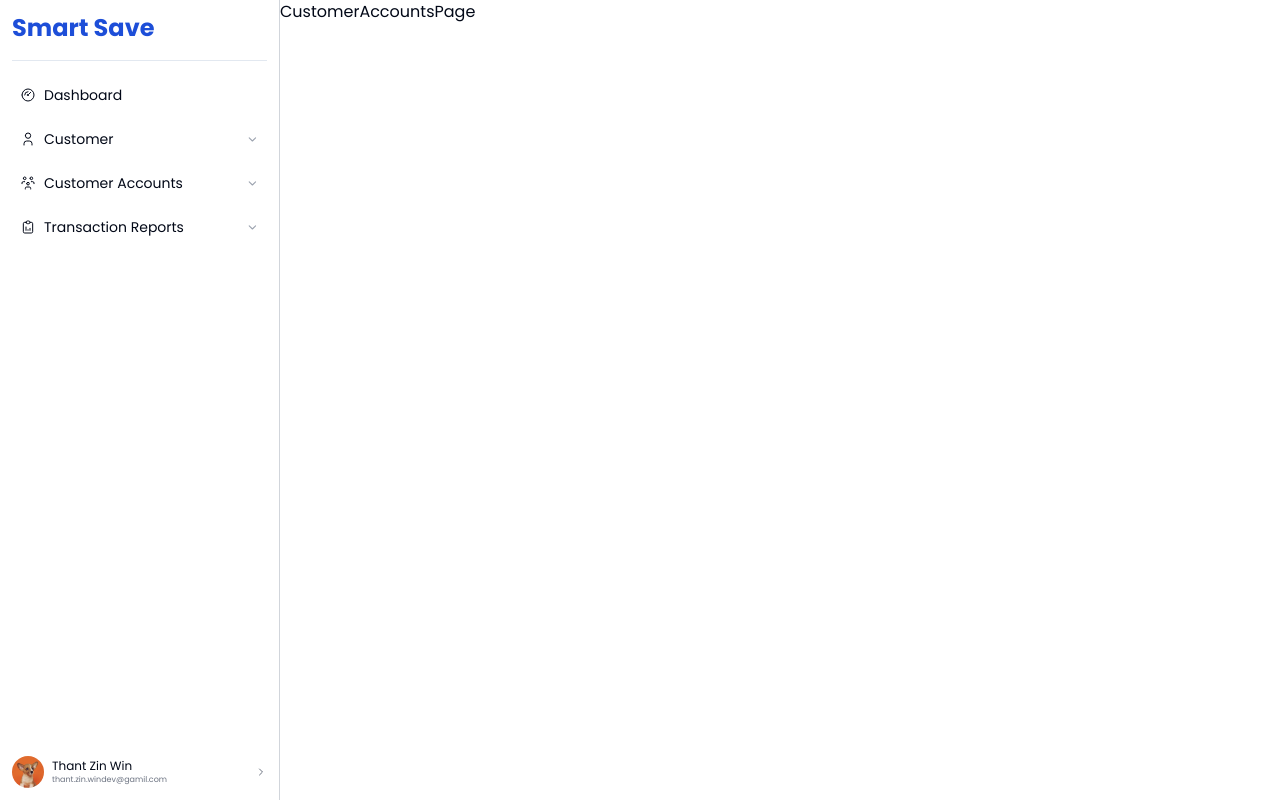
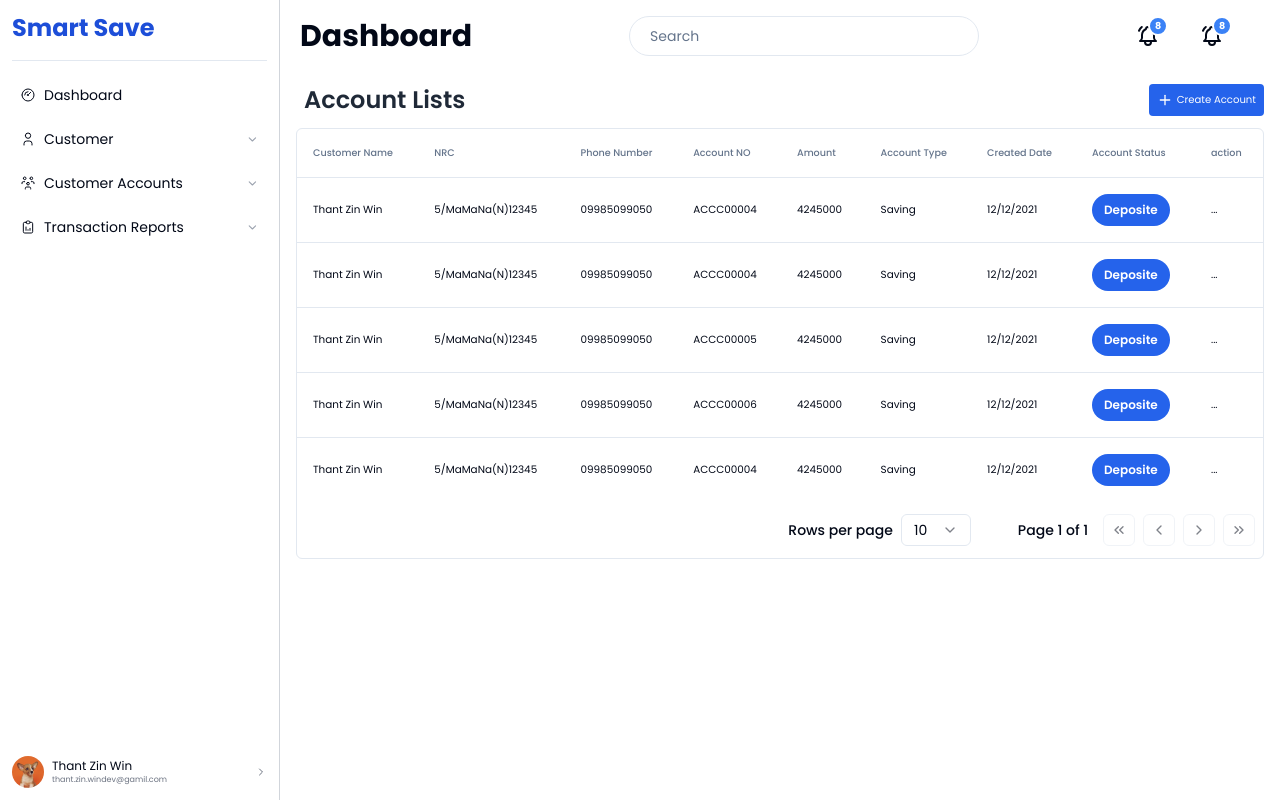
Before and after one commit to Micheal-Winn/smart-dashboard, a Next.js app: page /accounts in a window 1280 px wide. Built offline with nearby package versions, Linux system fonts and the light colour scheme.

Commit message:
feat:add customer accounts components

```diff
--- /dev/null
+++ b/app/accounts/layout.tsx
@@ -0,0 +1,17 @@
+import Navbar from '@/components/HeaderNav/Navbar'
+import React from 'react'
+
+const AccountsPageLayout = ({
+    children
+}:{
+    children:React.ReactNode
+}) => {
+  return (
+    <main className='overflow-y-scroll h-screen'>
+        <Navbar/>
+        {children}
+    </main>
+  )
+}
+
+export default AccountsPageLayout
--- a/app/accounts/page.tsx
+++ b/app/accounts/page.tsx
@@ -1,8 +1,18 @@
 import React from 'react'
+import { accountList } from '@/components/utils/DummyData/data'
+import { CustomerDataTable } from '@/components/TableComponents/CustomerTable/data.table'
+import {customerAccountsColumns} from '@/components/TableComponents/CustomerAccountsComponents/customer.accounts.columns'
+import CreateBankAccountModal from '@/components/TableComponents/CustomerAccountsComponents/create.bank.account.modal'
 
 const CustomerAccountsPage = () => {
   return (
-    <div>CustomerAccountsPage</div>
+    <main className="mt-4 px-4">
+      <section className="flex justify-between items-center w-full pl-2 overflow-hidden">
+        <h2 className="lg:text-base xl:text-2xl font-semibold my-3 text-gray-800">Account Lists</h2>
+        <CreateBankAccountModal/>
+      </section>
+      <CustomerDataTable columns={customerAccountsColumns} data={accountList} />
+    </main>
   )
 }
 
--- /dev/null
+++ b/components/TableComponents/CustomerAccountsComponents/create.bank.account.modal.tsx
@@ -0,0 +1,125 @@
+"use client";
+import React from "react";
+import {
+  Dialog,
+  DialogContent,
+
+  DialogTrigger,
+} from "@/components/ui/dialog";
+import { IconPlus } from "@tabler/icons-react";
+import { Input } from "@/components/ui/input";
+import { Label } from "@/components/ui/label";
+import {
+  Select,
+  SelectContent,
+  SelectItem,
+  SelectTrigger,
+  SelectValue,
+} from "@/components/ui/select";
+import ButtonUtil from "@/components/utils/ButtonComponent/Button";
+import { zodResolver } from "@hookform/resolvers/zod";
+import * as z from "zod";
+import { useForm } from "react-hook-form";
+import {
+  Form,
+  FormControl,
+  FormField,
+  FormItem,
+  FormLabel,
+  FormMessage,
+} from "@/components/ui/form";
+
+const FormSchema = z.object({
+  accountType: z.string({
+    required_error: "Account type is required",
+  }),
+  name: z.string({
+    required_error: "Name is required",
+  }),
+  amount: z.string({
+    required_error: "Amount is required",
+  }),
+});
+
+const CreateBankAccountModal = () => {
+  const form = useForm<z.infer<typeof FormSchema>>({
+    resolver: zodResolver(FormSchema),
+  });
+
+  return (
+    <Dialog>
+      <DialogTrigger className="flex items-center sm:gap-1 2xl:gap-3 bg-blue-600 text-white sm:px-2 2xl:px-4 sm:py-2 xl:py-2 rounded-sm sm:text-[0.63rem]">
+        <IconPlus className="sm:h-4 sm:w-4" />
+        <span>Create Account</span>
+      </DialogTrigger>
+      <DialogContent>
+        <Form {...form}>
+          <form >
+            <section className="grid grid-cols-2 gap-x-6 gap-y-4">
+            <FormField
+              control={form.control}
+              name="accountType"
+              render={({ field }) => (
+                <FormItem>
+                  <FormLabel  className="sm:text-[0.8rem] xl:text-md">Select Account</FormLabel>
+                  <Select
+                    onValueChange={field.onChange}
+                    defaultValue={field.value}
+                  >
+                    <FormControl>
+                      <SelectTrigger>
+                        <SelectValue placeholder="Select Account Type" />
+                      </SelectTrigger>
+                    </FormControl>
+                    <SelectContent>
+                      <SelectItem value="savingAccount">
+                        Saving Account
+                      </SelectItem>
+                      <SelectItem value="depositeAccount">
+                        Deposite Account
+                      </SelectItem>
+                    </SelectContent>
+                  </Select>
+                  <FormMessage />
+                </FormItem>
+              )}
+            />
+            <FormField
+              control={form.control}
+              name="name"
+              render={({ field }) => (
+                <FormItem>
+                  <FormLabel className="sm:text-[0.8rem] xl:text-md">Username</FormLabel>
+                  <FormControl>
+                    <Input placeholder="Name" {...field} className="sm:py-1 xl:py-2"/>
+                  </FormControl>
+                  <FormMessage />
+                </FormItem>
+              )}
+            />
+            <FormField
+              control={form.control}
+              name="amount"
+              render={({ field }) => (
+                <FormItem>
+                  <FormLabel className="sm:text-[0.8rem] xl:text-md">Amount</FormLabel>
+                  <FormControl>
+                    <Input placeholder="Name" {...field} className="sm:py-1 xl:py-2"/>
+                  </FormControl>
+                  <FormMessage />
+                </FormItem>
+              )}
+            />
+            </section>
+            <div className="flex justify-end items-center">
+            <ButtonUtil name="Create" className="bg-blue-600 hover:bg-blue-700" type="submit"/>
+          </div>
+          </form>
+
+        </Form>
+      </DialogContent>
+    </Dialog>
+  );
+};
+
+export default CreateBankAccountModal;
--- /dev/null
+++ b/components/TableComponents/CustomerAccountsComponents/customer.accounts.columns.tsx
@@ -0,0 +1,45 @@
+"use client"
+import React from 'react'
+import { ColumnDef } from '@tanstack/react-table'
+import { TableData } from '@/Type'
+import DepositeModal from './deposite.modal'
+
+export const customerAccountsColumns:ColumnDef<TableData>[] = [
+    {
+        accessorKey:"name",
+        header:"Customer Name"
+    },
+    {
+        accessorKey:"nrc",
+        header:"NRC"
+    },
+    {
+        accessorKey:"phone",
+        header:"Phone Number"
+    },
+    {
+        accessorKey:"accountNo",
+        header:"Account NO"
+    },
+    {
+        accessorKey:"amount",
+        header:"Amount"
+    },
+    {
+        accessorKey:"accountType",
+        header:"Account Type"
+    },
+    {
+        accessorKey:"createdDate",
+        header:"Created Date"
+    },
+    {
+        accessorKey:"status",
+        header:"Account Status",
+        cell:({row})=><DepositeModal accountNum={`${row.original.accountNo}`}/>
+    },
+    {
+        accessorKey:"action",
+        cell:"...   "
+    },
+]
--- /dev/null
+++ b/components/TableComponents/CustomerAccountsComponents/deposite.modal.tsx
@@ -0,0 +1,94 @@
+"use client"
+import React from "react";
+import { Dialog, DialogContent, DialogTrigger } from "@/components/ui/dialog";
+import ButtonUtil from "@/components/utils/ButtonComponent/Button";
+import { zodResolver } from "@hookform/resolvers/zod";
+import * as z from "zod";
+import { useForm } from "react-hook-form";
+import {
+  Form,
+  FormControl,
+  FormField,
+  FormItem,
+  FormLabel,
+  FormMessage,
+} from "@/components/ui/form";
+import { Input } from "@/components/ui/input";
+const FormSchema = z.object({
+  accountNo: z.string({
+    required_error: "Account Number is required",
+  }),
+  accountType: z.string({
+    required_error: "Name is required",
+  }),
+  amount: z.string({
+    required_error: "Amount is required",
+  }),
+});
+
+const DepositeModal = ({accountNum}:{accountNum:string}) => {
+  const form = useForm<z.infer<typeof FormSchema>>({
+    resolver: zodResolver(FormSchema),
+    defaultValues: {
+      accountNo: accountNum,
+    },
+  });
+
+  return (
+    <Dialog>
+      <DialogTrigger className="sm:text-[0.6rem] xl:text-xs bg-blue-600 hover:bg-blue-700 text-white font-semibold sm:px-2 sm:py-1 xl:px-3  xl:py-2 rounded-full">Deposite</DialogTrigger>
+      <DialogContent>
+        <Form {...form}>
+          <form onSubmit={form.handleSubmit(console.log)}>
+            <section className="grid grid-cols-2 gap-x-6 gap-y-4">
+              <FormField
+                control={form.control}
+                name="accountNo"
+                render={({ field }) => (
+                  <FormItem>
+                    <FormLabel className="sm:text-[0.8rem] xl:text-md">Amount No</FormLabel>
+                    <FormControl>
+                      <Input placeholder="Name" disabled {...field} className="sm:py-1 xl:py-2" />
+                    </FormControl>
+                    <FormMessage />
+                  </FormItem>
+                )}
+              />
+              <FormField
+                control={form.control}
+                name="accountType"
+                render={({ field }) => (
+                  <FormItem>
+                    <FormLabel className="sm:text-[0.8rem] xl:text-md">Amount</FormLabel>
+                    <FormControl>
+                      <Input placeholder="Name" {...field} className="sm:py-1 xl:py-2" />
+                    </FormControl>
+                    <FormMessage />
+                  </FormItem>
+                )}
+              />
+              <FormField
+                control={form.control}
+                name="amount"
+                render={({ field }) => (
+                  <FormItem>
+                    <FormLabel className="sm:text-[0.8rem] xl:text-md">Amount</FormLabel>
+                    <FormControl>
+                      <Input placeholder="0.00" {...field} className="sm:py-1 xl:py-2" />
+                    </FormControl>
+                    <FormMessage />
+                  </FormItem>
+                )}
+              />
+            </section>
+            <div className="flex justify-end mt-4">
+                <ButtonUtil name="Deposite" type="submit" className="bg-blue-600 hover:bg-blue-700"/>
+            </div>
+          </form>
+        </Form>
+      </DialogContent>
+    </Dialog>
+  );
+};
+
+export default DepositeModal;
--- a/components/TableComponents/CustomerTable/data.table.tsx
+++ b/components/TableComponents/CustomerTable/data.table.tsx
@@ -70,7 +70,7 @@ export function CustomerDataTable<TData, TValue>({
             {table.getHeaderGroups().map((headerGroup) => (
               <TableRow
                 key={headerGroup.id}
-                className="text-[0.65rem] 2xl:text-sm"
+                className="text-[0.6rem] 2xl:text-sm"
               >
                 {headerGroup.headers.map((header) => {
                   return (
--- a/components/utils/ButtonComponent/Button.tsx
+++ b/components/utils/ButtonComponent/Button.tsx
@@ -8,6 +8,7 @@ const ButtonUtil: React.FC<ButtonProps> = ({
   className,
   disabled,
   type,
+  icon
 }) => {
   return (
     <Button
@@ -16,7 +17,8 @@ const ButtonUtil: React.FC<ButtonProps> = ({
       type={type}
       className={cn("sm:px-8 xl:px-10 border-[1px] border-blue-600 sm:text-xs", className)}
     >
-      {name}
+      {icon}
+      <span>{name}</span>
     </Button>
   );
 };
@@ -24,8 +26,9 @@ const ButtonUtil: React.FC<ButtonProps> = ({
 export default ButtonUtil;
 interface ButtonProps {
   name: string;
-  onClick: () => void;
+  onClick?: () => void;
   className?: string;
   disabled?: boolean;
   type?: "button" | "submit" | "reset";
+  icon?:React.ReactNode
 }
--- a/components/utils/TableUtilties/data-table-pagination.tsx
+++ b/components/utils/TableUtilties/data-table-pagination.tsx
@@ -30,7 +30,7 @@ export function DataTablePagination<TData>({
       </div> */}
       <div className="flex items-center sm:space-x-6 lg:space-x-8 flex-col space-y-4 sm:space-y-0 sm:flex-row">
         <div className="flex items-center space-x-2">
-          <p className="text-sm font-medium">Rows per page</p>
+          <p className="sm:text-[0.63rem] xl:text-sm font-medium">Rows per page</p>
           <Select
             value={`${table.getState().pagination.pageSize}`}
             onValueChange={(value) => {
@@ -42,7 +42,7 @@ export function DataTablePagination<TData>({
             </SelectTrigger>
             <SelectContent side="top">
               {[10, 20, 30, 40, 50].map((pageSize) => (
-                <SelectItem key={pageSize} value={`${pageSize}`}>
+                <SelectItem key={pageSize} value={`${pageSize}`} className="sm:text-[0.63rem] xl:text-sm">
                   {pageSize}
                 </SelectItem>
               ))}
@@ -50,7 +50,7 @@ export function DataTablePagination<TData>({
           </Select>
         </div>
         <div className="flex items-center">
-          <div className="flex w-[100px] items-center justify-center text-sm font-medium">
+          <div className="flex w-[100px] items-center justify-center sm:text-[0.63rem] xl:text-sm font-medium">
             Page {table.getState().pagination.pageIndex + 1} of{" "}
             {table.getPageCount()}
           </div>
```
Also changed, not shown: components/profileComponents/profile.background.upload.modal.tsx (+11 -17 lines).
